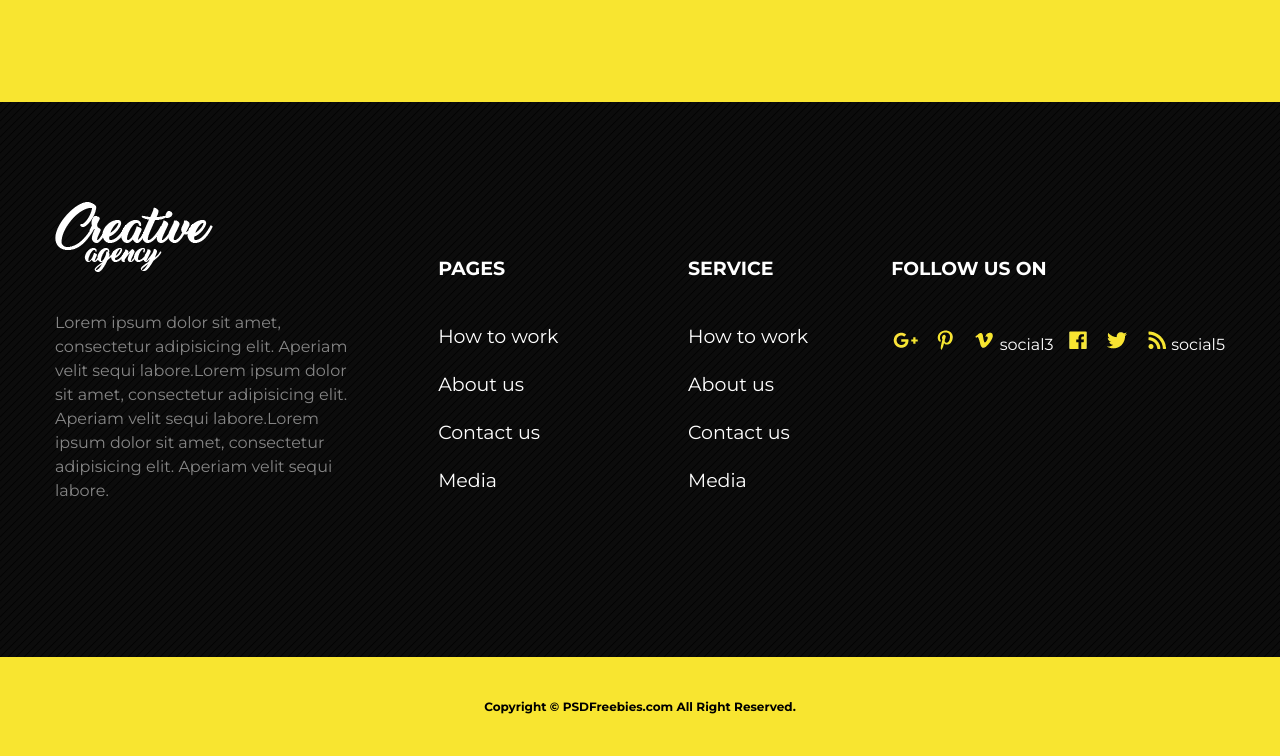
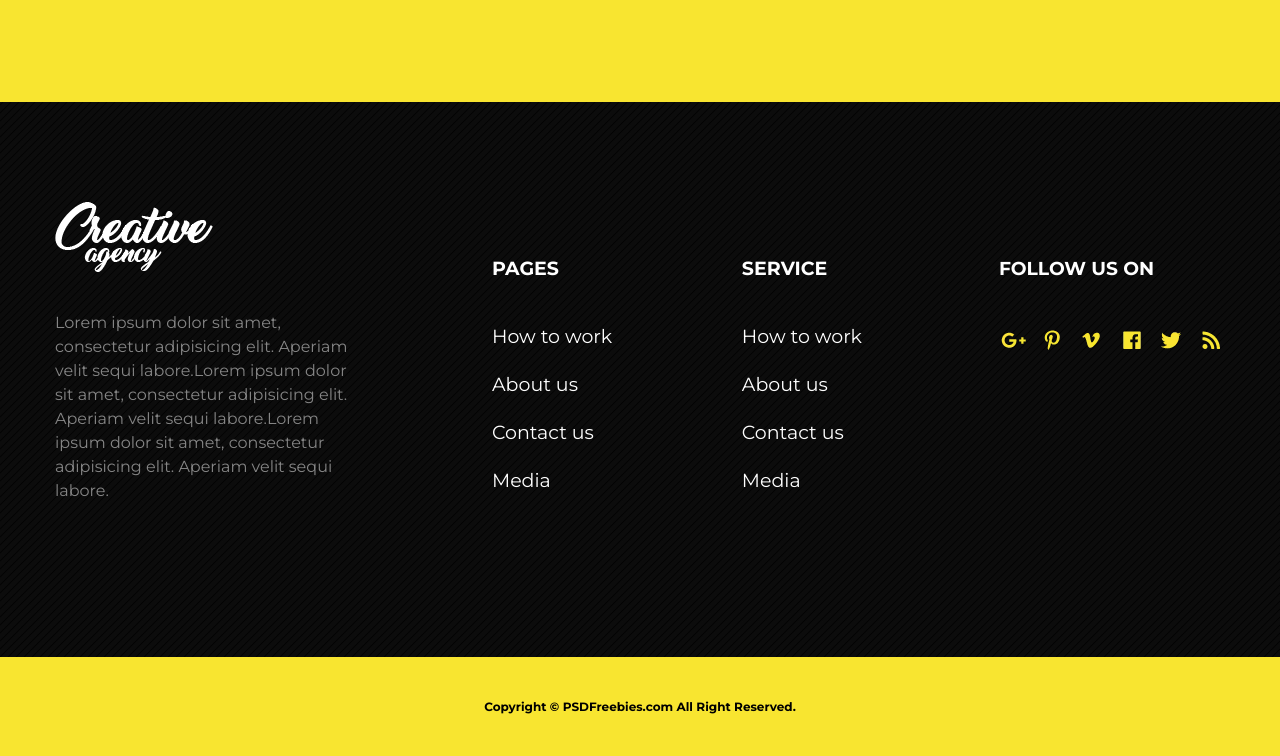
Before and after one commit to AlexandrMolkov/Creative-Agency, a plain HTML site: page index.html in a window 1280 px wide. Shown: the part 5363-6119 px from the top of the page. Drawn offline with Linux system fonts and the light colour scheme.

Commit message:
Update index.html

```diff
--- a/index.html
+++ b/index.html
@@ -373,10 +373,10 @@
                         <div class="social__links">
                             <a class="social__link" href="#"><picture><source srcset="img/soc_g+.webp" type="image/webp"><img src="img/soc_g+.png" alt="google+"></picture></a>
                             <a class="social__link" href="#"><picture><source srcset="img/soc_p.webp" type="image/webp"><img src="img/soc_p.png" alt="pinterest"></picture></a>
-                            <a class="social__link" href="#"><picture><source srcset="img/soc_v.webp" type="image/webp"><img src="img/soc_v.png" alt="">social3</picture></a>
+                            <a class="social__link" href="#"><picture><source srcset="img/soc_v.webp" type="image/webp"><img src="img/soc_v.png" alt="social3"></picture></a>
                             <a class="social__link" href="#"><picture><source srcset="img/soc_f.webp" type="image/webp"><img src="img/soc_f.png" alt="facebook"></picture></a>
                             <a class="social__link" href="#"><picture><source srcset="img/soc_t.webp" type="image/webp"><img src="img/soc_t.png" alt="twitter"></picture></a>
-                            <a class="social__link" href="#"><picture><source srcset="img/soc_xz.webp" type="image/webp"><img src="img/soc_xz.png" alt="">social5</picture></a>
+                            <a class="social__link" href="#"><picture><source srcset="img/soc_xz.webp" type="image/webp"><img src="img/soc_xz.png" alt="social5"></picture></a>
                         </div>
                     </div>
 
```
